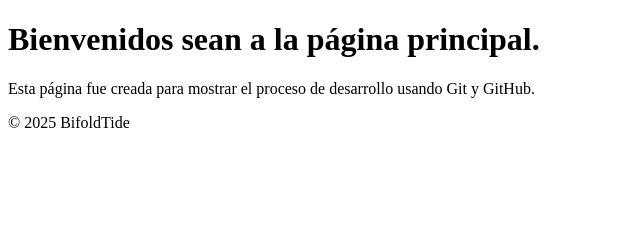
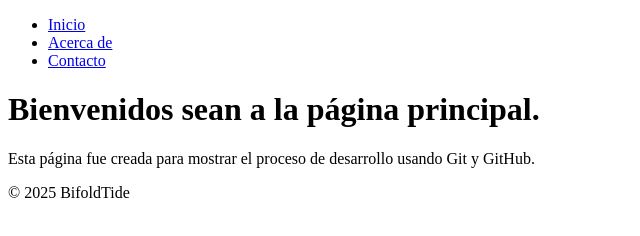
Before and after one commit to BifoldTide/mod2c17, a plain HTML site: page index.html in a window 1280 px wide. Shown: the whole page, without its empty margins (0-640 px from the left). Drawn offline with Linux system fonts and the light colour scheme.

Commit message:
Creada navbar

```diff
--- a/index.html
+++ b/index.html
@@ -6,6 +6,13 @@
     <title>Página de ejemplo</title>
 </head>
 <body>
+    <nav>
+        <ul>
+            <li><a href="index.html">Inicio</a></li>
+            <li><a href="#">Acerca de</a></li>
+            <li><a href="#">Contacto</a></li>
+        </ul>
+    </nav>
     <main>
         <h1>Bienvenidos sean a la página principal.</h1>
         <p>Esta página fue creada para mostrar el proceso de desarrollo usando Git y GitHub.</p>
```
